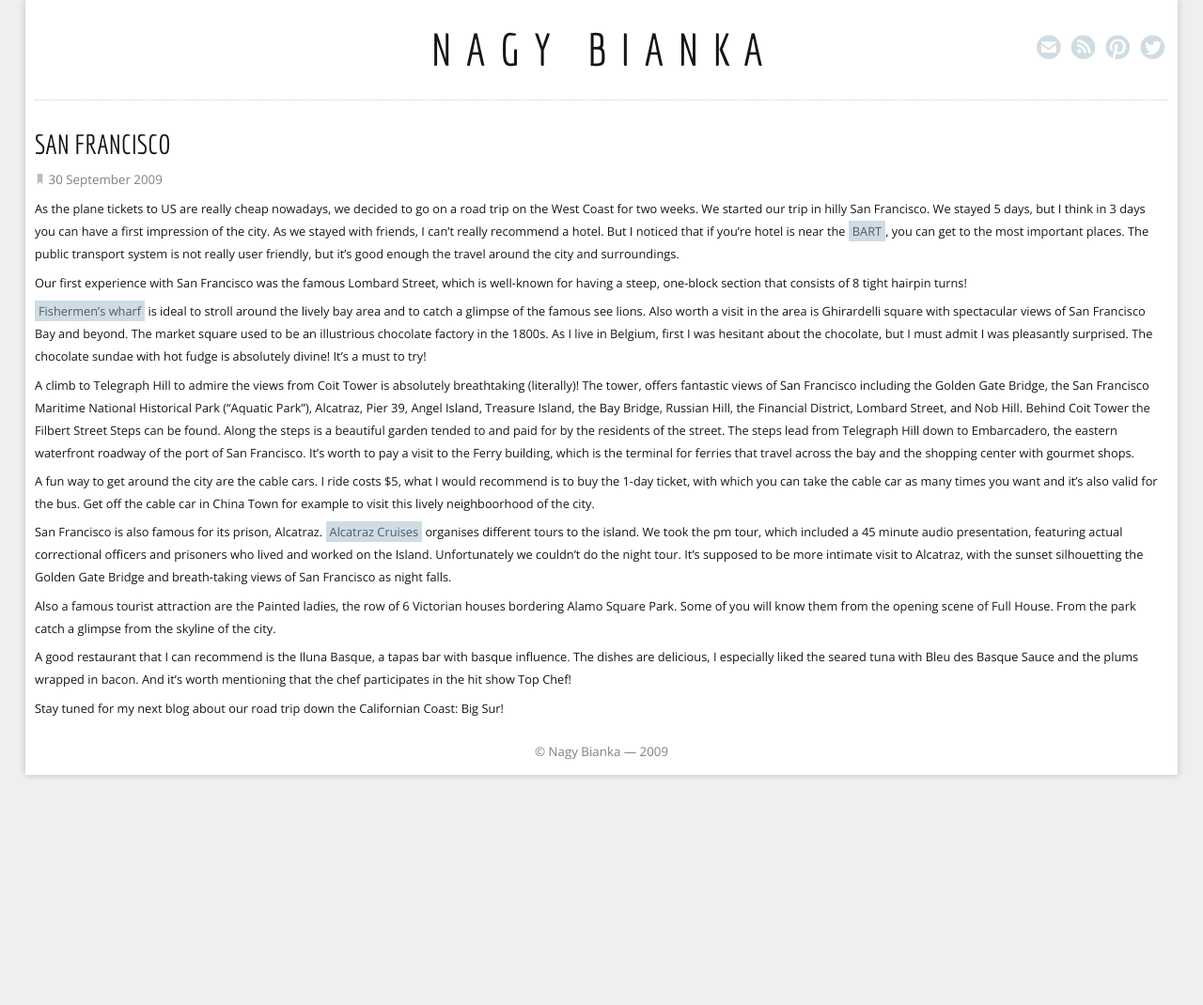
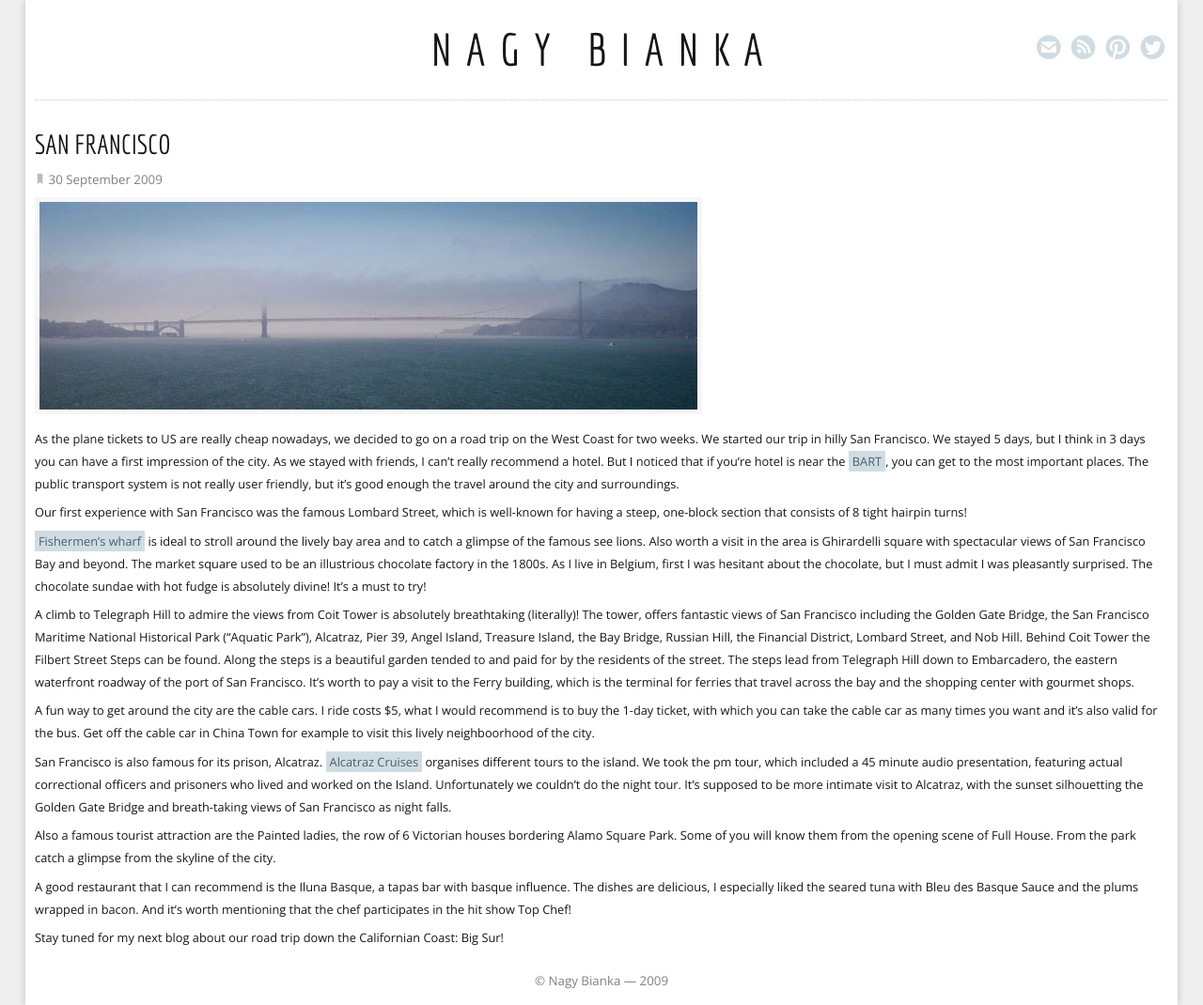
Before and after one commit to nagybianka/nagybianka.eu, a Jekyll site: the page built from _posts/2009-09-30-san-francisco.md, in a window 1280 px wide. Shown: the whole page at 94% size. Built offline with Jekyll 4.4.1, drawn with Linux system fonts in a browser that asks for light colours; before the commit the page ends 900 px from its top, so only the background shows below that.

Commit message:
Add photo for San Francisco post

```diff
--- a/_posts/2009-09-30-san-francisco.md
+++ b/_posts/2009-09-30-san-francisco.md
@@ -3,6 +3,8 @@ layout: post
 title:  San Francisco
 date:   2009-09-30
 ---
+
+![Golden Gate bridge](/images/golden-gate.jpg)
 
 As the plane tickets to US are really cheap nowadays, we decided to go on a road trip on the West Coast for two weeks. We started our trip in hilly San Francisco. We stayed 5 days, but I think in 3 days you can have a first impression of the city. As we stayed with friends, I can't really recommend a hotel. But I noticed that if you're hotel is near the [BART](http://www.bart.gov/ "Bay Area Rapid Transit"), you can get to the most important places. The public transport system is not really user friendly, but it's good enough the travel around the city and surroundings.
 
```
Also changed, not shown: images/golden-gate.jpg (added).
